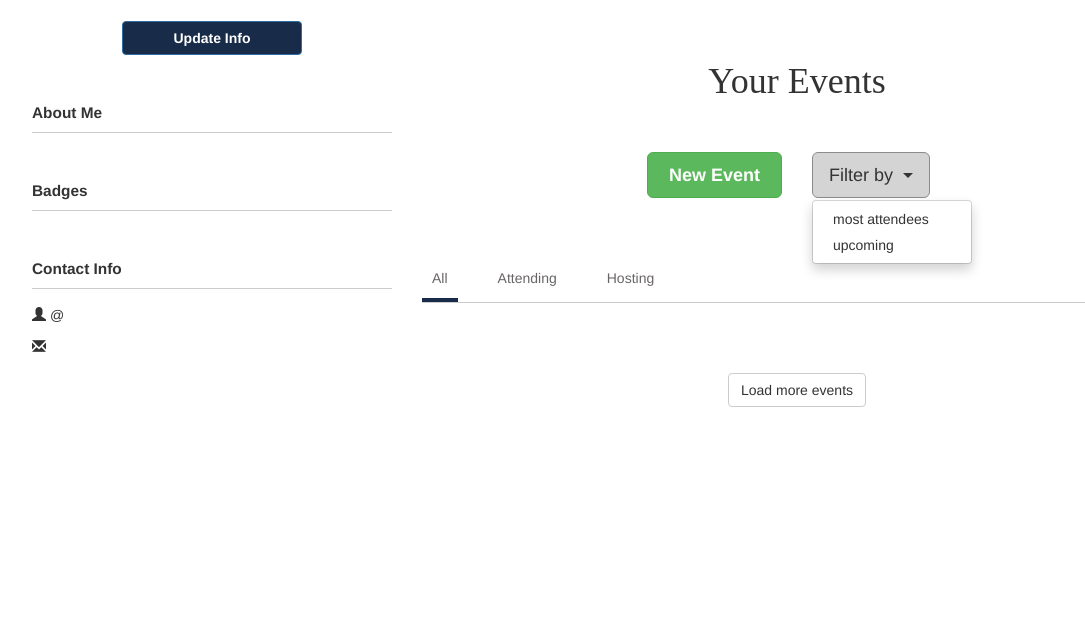
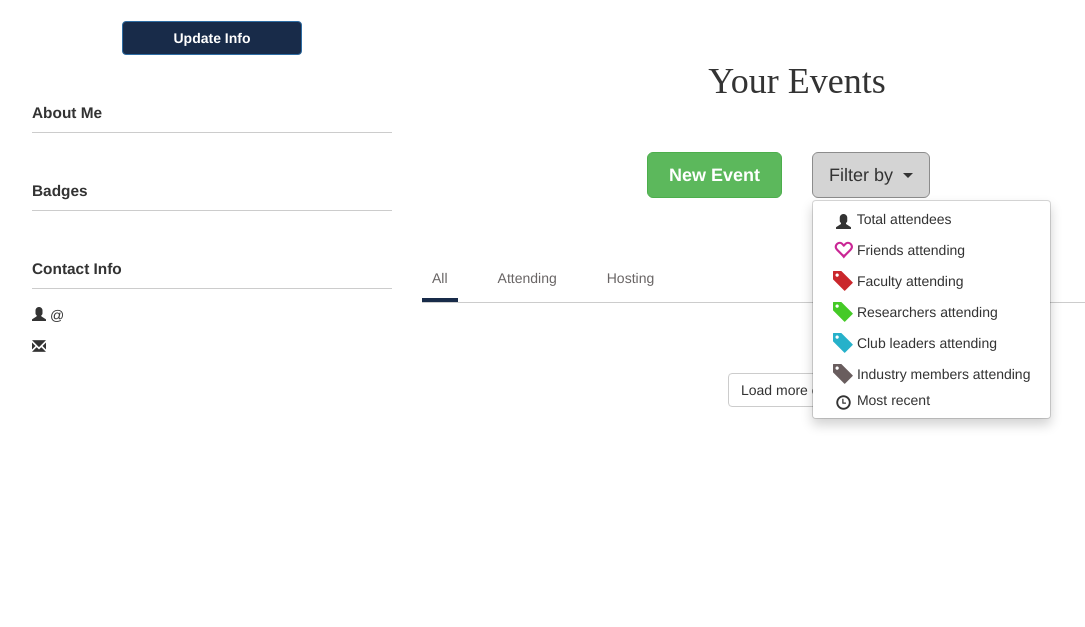
Before and after one commit to Aidankeogh/cogs_120_HCI, a Flask app: template templates/home.html in a window 1280 px wide, after a click on "Filter by". Shown: the part 166-793 px from the top of the page, without its empty margins (38-1123 px from the left). Run offline with Flask 2, Linux system fonts and the light colour scheme; the template is opened without the code that fills it, so the values that code supplies are empty; parts of the project's set-up code (start-up, migrations or seed data) failed here and were passed over; some libraries are stand-ins or nearby versions.

Commit message:
badges to tags

```diff
--- a/backend.yaml
+++ b/backend.yaml
@@ -70,7 +70,7 @@ users:
     name: Amanda Smith
     link: amanda
     email: amand@s.mith
-    badges: [Math club president,Math club vice president,Math club treasurer,~]
+    badges: [ ~, ~, Math club president, Recruiter at GAP]
     friends: [percy,jane_doe]
     about: I am a dork.
     picture: https://bootdey.com/img/Content/avatar/avatar3.png
--- a/static/style.css
+++ b/static/style.css
@@ -4,8 +4,14 @@ html,body{
 			background-color: white !important;
 		}
 
+		.badge_icon{
+			font-size: 15px;
+			top:5px;
+			margin-left:3px;
+			margin-right:2px;
+		}
 		.Friend{
-			color: #cac827;
+			color: #ca2795;
 			font-size: 20px;
 			top:5px;
 		}
--- a/templates/event_tile.html
+++ b/templates/event_tile.html
@@ -9,11 +9,11 @@
         <br>
         {{attendees}} <span class="glyphicon glyphicon-user" title="{{attendees}} attending"> </span>
         {% if friends > 0 %}
-          | {{friends}} <span class="glyphicon glyphicon-star Friend" title="{{friends}} friends"> </span>
+          | {{friends}} <span class="glyphicon glyphicon-heart-empty Friend" title="{{friends}} friends"> </span>
         {% endif %}
         {% for i in range(4) %}
           {% if badge_counts[i] > 0 %}
-            | {{badge_counts[i]}} <span class="glyphicon glyphicon-grain {{badges[i]}}" title="{{badge_counts[i]}} from {{badges[i]}}"> </span>
+            | {{badge_counts[i]}} <span class="glyphicon glyphicon-tag {{badges[i]}}" title="{{badge_counts[i]}} from {{badges[i]}}"> </span>
           {% endif %}
         {% endfor %}
     </div>
--- a/templates/profile.html
+++ b/templates/profile.html
@@ -38,7 +38,7 @@
                         <h3>Badges</h3>
                         {% for i in range(4) %}
                           {% if backend.users[user].badges[i]%}
-                          <span class="glyphicon glyphicon-grain
+                          <span class="glyphicon glyphicon-tag
                           {{backend.badges[i]}}"
                           title=" {{backend.badges[i]}}"></span>
                           {{backend.users[user].badges[i]}}
@@ -79,8 +79,27 @@
                           <button class="btn btn-default btn-lg dropdown-toggle" type="button" data-toggle="dropdown">Filter by &nbsp;<span class="caret"></span></button>
                           <ul class="dropdown-menu">
                             <!--<input class="form-control" id="myInput" type="text" placeholder="Search..">-->
-                            <li><a href="#">most attendees</a></li>
-                            <li><a href="#">upcoming</a></li>
+                            <li><a href="#">
+                              <span class="glyphicon glyphicon-user badge_icon"> </span>
+                              Total attendees</a></li>
+                            <li><a href="#">
+                              <span class="glyphicon glyphicon-heart-empty Friend"> </span>
+                              Friends attending</a></li>
+                            <li><a href="#">
+                              <span class="glyphicon glyphicon-tag Faculty"> </span>
+                              Faculty attending</a></li>
+                            <li><a href="#">
+                              <span class="glyphicon glyphicon-tag Research"> </span>
+                              Researchers attending</a></li>
+                            <li><a href="#">
+                              <span class="glyphicon glyphicon-tag Clubs"> </span>
+                              Club leaders attending</a></li>
+                            <li><a href="#">
+                              <span class="glyphicon glyphicon-tag Industry"> </span>
+                              Industry members attending</a></li>
+                            <li><a href="#">
+                              <span class="glyphicon glyphicon-time badge_icon"> </span>
+                              Most recent</a></li>
                           </ul>
                         </div>
                       </div>
--- a/templates/user_tile.html
+++ b/templates/user_tile.html
@@ -4,7 +4,7 @@
         <a href="/{{ user.link }}">{{ user.name }}</a>  -
         {% for i in range(4) %}
           {% if user.badges[i]%}
-          <span class="glyphicon glyphicon-grain
+          <span class="glyphicon glyphicon-tag
           {{badges[i]}}"
           title=" {{user.badges[i]}}"></span>
           {% endif %}
```
